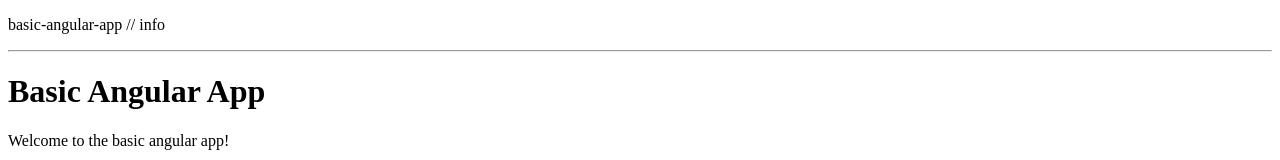
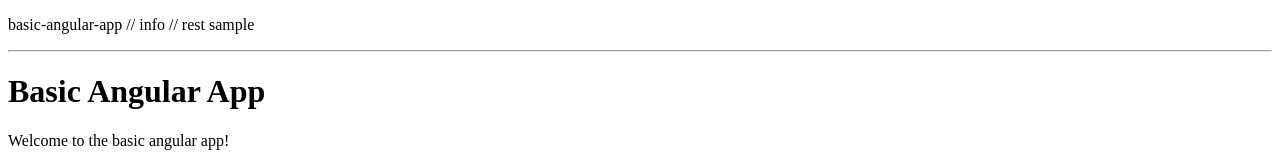
Before and after one commit to adam-on-the-internet/basic-angular-app, an Angular app: page /dashboard in a window 1280 px wide. Shown: the top 160 px of the page. Built offline with nearby package versions, Linux system fonts and the light colour scheme.

Commit message:
routing for rest sample

```diff
--- a/src/app/app-routing.module.ts
+++ b/src/app/app-routing.module.ts
@@ -2,10 +2,12 @@ import { NgModule } from "@angular/core";
 import { RouterModule, Routes } from "@angular/router";
 import { DashboardComponent } from "./components/dashboard/dashboard.component";
 import { InfoComponent } from "./components/info/info.component";
+import { RestSampleComponent } from "./components/rest-sample/rest-sample.component";
 
 const routes: Routes = [
   { path: "dashboard", component: DashboardComponent },
   { path: "info", component: InfoComponent },
+  { path: "rest-sample", component: RestSampleComponent },
   { path: "**", redirectTo: "dashboard" },
 ];
 
--- a/src/app/components/navbar/navbar.component.html
+++ b/src/app/components/navbar/navbar.component.html
@@ -1,4 +1,5 @@
 <p>
   <span (click)="goToDashboard()" id="app-title">basic-angular-app</span>
   // <span (click)="goToInfo()">info</span>
+  // <span (click)="goToRestSample()">rest sample</span>
 </p>
--- a/src/app/components/navbar/navbar.component.ts
+++ b/src/app/components/navbar/navbar.component.ts
@@ -19,4 +19,8 @@ export class NavbarComponent {
   public goToInfo(): void {
     this.navHelper.goToInfo();
   }
+
+  public goToRestSample(): void {
+    this.navHelper.goToRestSample();
+  }
 }
--- a/src/app/services/nav-helper.service.ts
+++ b/src/app/services/nav-helper.service.ts
@@ -17,4 +17,8 @@ export class NavHelperService {
   public goToInfo(): void {
     this.router.navigate(["info"]);
   }
+
+  public goToRestSample(): void {
+    this.router.navigate(["rest-sample"]);
+  }
 }
```
